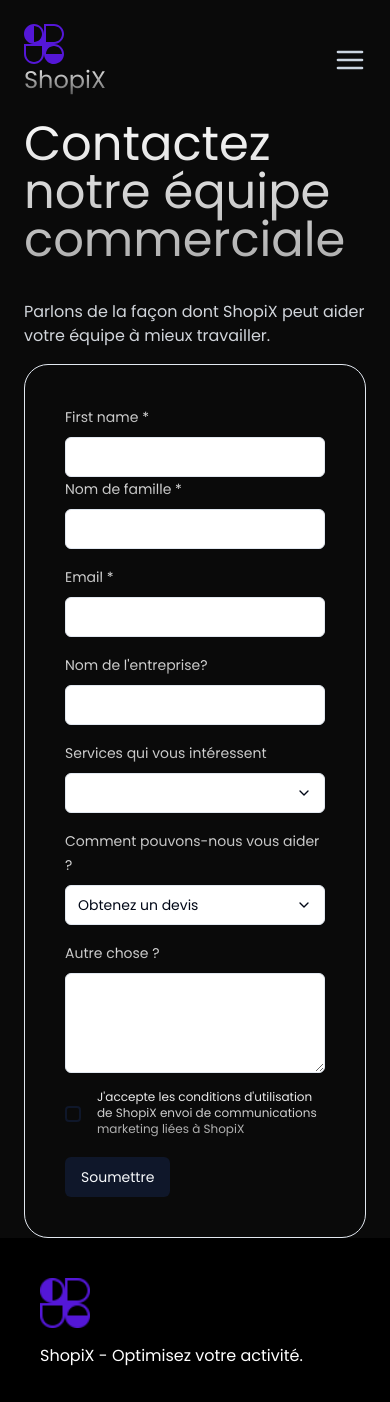
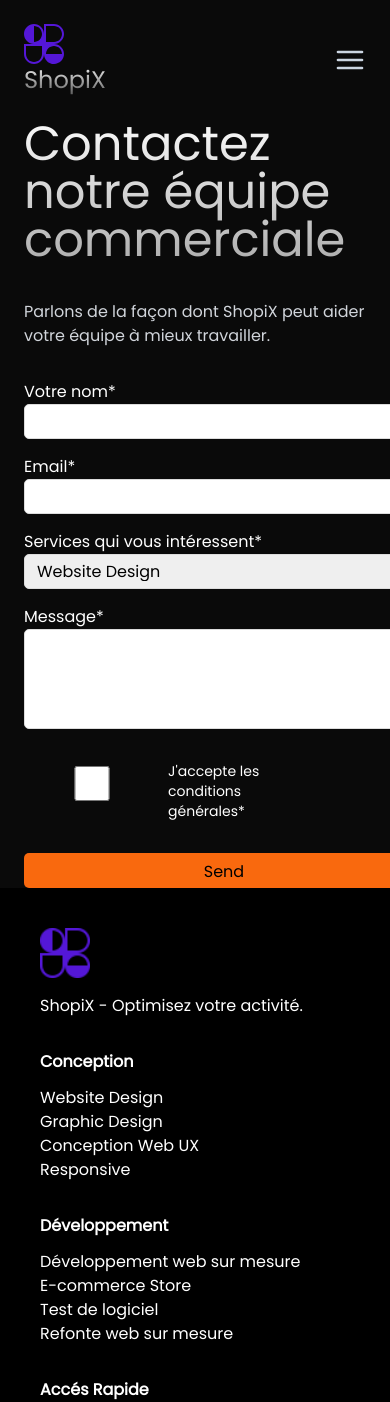
Before and after one commit to cdevl3749/shopixdev, a Next.js app: page /contact in a window 390 px wide. Shown: the top 1402 px of the page. Built offline with nearby package versions, Linux system fonts and the light colour scheme.

Commit message:
update-28-01-2025-15h10

```diff
--- a/app/contact/page.tsx
+++ b/app/contact/page.tsx
@@ -1,112 +1,66 @@
 "use client";
-
-import { useState } from "react";
-
-import { zodResolver } from "@hookform/resolvers/zod";
-
-import { useForm } from "react-hook-form";
-
-import * as z from "zod";
-
-import { Checkbox } from "@/components/ui/checkbox";
-
-import {
-  Select,
-  SelectContent,
-  SelectItem,
-  SelectTrigger,
-  SelectValue,
-} from "@/components/ui/select";
-
-import { Button } from "@/components/ui/button";
-
-import {
-  Form,
-  FormControl,
-  // FormDescription,
-  FormField,
-  FormItem,
-  FormLabel,
-  // FormMessage,
-} from "@/components/ui/form";
-
-import { Input } from "@/components/ui/input";
-
-import { useToast } from "@/components/ui/use-toast";
-
-import { Textarea } from "@/components/ui/textarea";
-import { PiSmiley } from "react-icons/pi";
+import React, { useRef } from "react";
+import emailjs from "@emailjs/browser";
+import styled from "styled-components";
 import Navbar from "@/components/navbar";
 
-const FormSchema = z.object({
-  first_name: z.string(),
-  last_name: z.string(),
-  email: z.string().email(),
-  job_title: z.string(),
-  company_name: z.string(),
-  help: z.enum([
-    "Obtenez un devis",
-    "Autre",
-  ]),
-  services: z.enum([
-    "Applications web et mobiles",
-    "Gestion des réseaux sociaux",
-    "Conception graphique",
-    "Stratégie digitale",
-    "E-commerce",
-  ]),
-  info: z.string(),
-  terms: z.boolean(),
-});
+// npm i @emailjs/browser
 
-type FormValues = z.infer<typeof FormSchema>;
-
-export default function ContactForm() {
-  const [loading, setLoading] = useState(false);
-  const [submitted, setSubmitted] = useState(false);
-  const { toast } = useToast();
-
-  const form = useForm<FormValues>({
-    resolver: zodResolver(FormSchema),
-    defaultValues: {
-      first_name: "",
-      last_name: "",
-      email: "",
-      job_title: "",
-      company_name: "",
-      help: "Obtenez un devis",
-      services: "Applications web et mobiles",
-      info: "",
-      terms: false,
-    },
+const Contact = () => {
+  const form = useRef<HTMLFormElement>(null);
+  const [showConfirmation, setShowConfirmation] = React.useState(false);
+  const [formErrors, setFormErrors] = React.useState({
+    name: false,
+    email: false,
+    service: false,
+    message: false,
+    terms: false,
   });
 
-  async function onSubmit(data: z.infer<typeof FormSchema>) {
-    try {
-      setLoading(true);
-      const res = await fetch("/api/contact", {
-        method: "POST",
-        headers: { "Content-Type": "application/json" },
-        body: JSON.stringify(data),
-      });
+  const sendEmail = (e: React.FormEvent<HTMLFormElement>) => {
+    e.preventDefault();
 
-      if (!res.ok) {
-        throw new Error("Quelques chose s'est mal passé");
-      }
+    if (!form.current) return;
 
-      setSubmitted(true);
-    } catch {
-      toast({
-        title: "Error",
-        description: "Quelques chose s'est mal passé",
-      });
-    } finally {
-      setLoading(false);
+    // Check form validation
+    const formData = new FormData(form.current);
+    const errors = {
+      name: !formData.get('user_name'),
+      email: !formData.get('user_email'),
+      service: !formData.get('user_service'),
+      message: !formData.get('message'),
+      terms: !formData.get('terms'),
+    };
+
+    setFormErrors(errors);
+
+    // If any errors exist, don't submit
+    if (Object.values(errors).some(error => error)) {
+      return;
     }
-  }
 
+    emailjs
+      .sendForm(
+        "service_3nkc35c",
+        "template_bev84qf",
+        form.current,
+        "o3sNWIRA-SH7s2nsx"
+      )
+      .then(
+        (result) => {
+          console.log(result.text);
+          setShowConfirmation(true);
+          form.current?.reset();
+          // Hide confirmation message after 5 seconds
+          setTimeout(() => setShowConfirmation(false), 5000);
+        },
+        (error) => {
+          console.log(error.text);
+        }
+      );
+  };
   return (
-    <div className=" w-full   md:items-center md:justify-center bg-black/[0.96] antialiased bg-grid-white/[0.02] relative overflow-hidden ">
+     <div className=" w-full   md:items-center md:justify-center bg-black/[0.96] antialiased bg-grid-white/[0.02] relative overflow-hidden ">
       <Navbar
         scrollToWebsiteDesign={() => {}}
         scrollToGraphicDesign={() => {}}
@@ -150,222 +104,109 @@
           </div>
         </div>
 
-        <Form {...form}>
-          {!submitted ? (
-            <form
-              onSubmit={form.handleSubmit(onSubmit)}
-              className="
-            space-y-4
-            h-full
-            border rounded-3xl p-10
-            md:w-1/3"
-            >
-              <div className="md:flex items-center gap-6 ">
-                <FormField
-                  control={form.control}
-                  name="first_name"
-                  render={({ field }) => (
-                    <FormItem className="items-center justify-center  w-full">
-                      <FormLabel className="text-sm bg-clip-text text-transparent bg-gradient-to-b from-neutral-50 to-neutral-400 bg-opacity-50">
-                        First name *
-                      </FormLabel>
-                      <FormControl>
-                        <Input {...field} />
-                      </FormControl>
-                    </FormItem>
-                  )}
-                />
+        <StyledContactForm>
+          <form ref={form} onSubmit={sendEmail}>
+            <label>Votre nom*</label>
+            <input type="text" name="user_name" />
+            {formErrors.name && <span className="text-red-500 text-sm">Ce champ est obligatoire</span>}
 
-                <FormField
-                  control={form.control}
-                  name="last_name"
-                  render={({ field }) => (
-                    <FormItem className="items-center justify-center  w-full">
-                      <FormLabel className="text-sm bg-clip-text text-transparent bg-gradient-to-b from-neutral-50 to-neutral-400 bg-opacity-50">
-                        Nom de famille *
-                      </FormLabel>
-                      <FormControl>
-                        <Input {...field} />
-                      </FormControl>
-                    </FormItem>
-                  )}
-                />
+            <label>Email*</label>
+            <input type="email" name="user_email" />
+            {formErrors.email && <span className="text-red-500 text-sm">Ce champ est obligatoire</span>}
+
+            <label>Services qui vous intéressent*</label>
+            <select name="user_service" className="w-full h-[35px] px-2 rounded-[5px] border border-[#dcdcdc] text-black focus:border-[2px] focus:border-[rgba(0,206,158,1)] outline-none">
+              <option value="website_design">Website Design</option>
+              <option value="graphic_design">Graphic Design</option>
+              <option value="web_ux">Conception Web UX</option>
+              <option value="dev_app">App Development</option>
+              <option value="shopify">E-commerce Store</option>
+              <option value="refonte">Refonte de site web</option>
+              <option value="test">Test de logiciel</option>
+              <option value="social_media">Social Media</option>
+              <option value="other">Autre</option>
+            </select>
+            {formErrors.service && <span className="text-red-500 text-sm">Ce champ est obligatoire</span>}
+
+            <label>Message*</label>
+            <textarea name="message" />
+            {formErrors.message && <span className="text-red-500 text-sm">Ce champ est obligatoire</span>}
+
+            <div className="flex items-center gap-2 mt-4">
+              <input
+                type="checkbox"
+                name="terms"
+                className="w-4 h-4"
+              />
+              <label className="text-sm">J&apos;accepte les conditions générales*</label>
+            </div>
+            {formErrors.terms && <span className="text-red-500 text-sm">Vous devez accepter les conditions</span>}
+
+            <input type="submit" value="Send" />
+            {showConfirmation && (
+              <div className="text-green-500 mt-4">
+                Votre message a été envoyé avec succès!
               </div>
-
-              <FormField
-                control={form.control}
-                name="email"
-                render={({ field }) => (
-                  <FormItem className="items-center justify-center  w-full">
-                    <FormLabel className="text-sm bg-clip-text text-transparent bg-gradient-to-b from-neutral-50 to-neutral-400 bg-opacity-50">
-                      Email *
-                    </FormLabel>
-                    <FormControl>
-                      <Input {...field} />
-                    </FormControl>
-                  </FormItem>
-                )}
-              />
-
-              <FormField
-                control={form.control}
-                name="company_name"
-                render={({ field }) => (
-                  <FormItem className="items-center justify-center  w-full">
-                    <FormLabel className="text-sm bg-clip-text text-transparent bg-gradient-to-b from-neutral-50 to-neutral-400 bg-opacity-50">
-                      Nom de l&apos;entreprise?
-                    </FormLabel>
-                    <FormControl>
-                      <Input {...field} />
-                    </FormControl>
-                  </FormItem>
-                )}
-              />
-
-              <FormField
-                control={form.control}
-                name="services"
-                render={({ field }) => (
-                  <FormItem className="items-center justify-center w-full">
-                    <FormLabel className="text-sm bg-clip-text text-transparent bg-gradient-to-b from-neutral-50 to-neutral-400 bg-opacity-50">
-                    Services qui vous intéressent
-                    </FormLabel>
-                    <Select
-                      onValueChange={field.onChange}
-                      defaultValue={field.value}
-                    >
-                      <FormControl>
-                        <SelectTrigger>
-                          <SelectValue placeholder="Select an option" />
-                        </SelectTrigger>
-                      </FormControl>
-                      <SelectContent>
-                        <div className="flex gap-4">
-                          <SelectItem value="Applications web et mobiles ">
-                          Applications web et mobiles
-                          </SelectItem>
-                        </div>
-                        <SelectItem value="Gestion des réseaux sociaux">Gestion des réseaux sociaux</SelectItem>
-                        <SelectItem value="Conception graphique">Conception graphique</SelectItem>
-                        <SelectItem value="Stratégie digitale">Stratégie digitale</SelectItem>
-                        <SelectItem value="E-commerce">E-commerce</SelectItem>
-                      </SelectContent>
-                    </Select>
-                  </FormItem>
-                )}
-              />
-
-              <FormField
-                control={form.control}
-                name="help"
-                render={({ field }) => (
-                  <FormItem className="items-center justify-center  w-full">
-                    <FormLabel className="text-sm bg-clip-text text-transparent bg-gradient-to-b from-neutral-50 to-neutral-400 bg-opacity-50">
-                      Comment pouvons-nous vous aider ?
-                    </FormLabel>
-                    <Select
-                      onValueChange={field.onChange}
-                      defaultValue={field.value}
-                    >
-                      <FormControl>
-                        <SelectTrigger
-
-
-                        >
-                          <SelectValue placeholder="Select an option" />
-                        </SelectTrigger>
-                      </FormControl>
-                      <SelectContent>
-                        <div className="flex gap-4">
-                          <SelectItem value="Obtenez un devis">
-                            Obtenez un devis
-                          </SelectItem>
-                        </div>
-                        <SelectItem value="Autre">Autre</SelectItem>
-                      </SelectContent>
-                    </Select>
-                  </FormItem>
-                )}
-              />
-
-              <FormField
-                control={form.control}
-                name="info"
-                render={({ field }) => (
-                  <FormItem className="items-center justify-center w-full">
-                    <FormLabel className="text-sm bg-clip-text text-transparent bg-gradient-to-b from-neutral-50 to-neutral-400 bg-opacity-50">
-                      Autre chose ?
-                    </FormLabel>
-                    <FormControl>
-                      <Textarea style={{ height: "100px" }} {...field} />
-                    </FormControl>
-                  </FormItem>
-                )}
-              />
-
-              <div className="flex gap-4 items-center">
-                <div>
-                  <Checkbox
-                    className="
-                outline
-                border-2
-                text-sm
-                font-light
-                bg-clip-text text-transparent bg-gradient-to-b from-neutral-50 to-neutral-400
-                "
-                  />
-                </div>
-                <div className="text-xs font-light  md:w-3/4 mb-1 bg-clip-text text-transparent bg-gradient-to-b from-neutral-50 to-neutral-400">
-                  J&apos;accepte les conditions d&apos;utilisation de ShopiX envoi de communications marketing liées à ShopiX
-                </div>
-              </div>
-
-              <div className="flex items-center gap-4">
-                <Button
-                  type="submit"
-                  className="
-                            text-sm
-                            font-light
-
-                            "
-                  disabled={loading}
-                  onClick={() => form.handleSubmit(onSubmit)}
-                >
-                  Soumettre
-                </Button>
-              </div>
-            </form>
-          ) : (
-            <>
-              <div
-                className="
-        text-xl
-
-        md:text-2xl
-        flex
-        items-center
-        justify-center
-        flex-col
-
-
-
-        px-8
-
-        "
-              >
-                <div className="w-80 py-20">
-                  <PiSmiley className="text-6xl text-[#6c6684] mx-auto" />
-
-                  <div className="text-gray-500 font-light  text-center justify-center mx-auto py-10">
-                    Nous avons reçu votre demande et nous vous contacterons
-                    prochainement par e-mail.
-                  </div>
-                </div>
-              </div>
-            </>
-          )}
-        </Form>
+            )}
+          </form>
+        </StyledContactForm>
       </div>
     </div>
   );
-}
+};
+
+const StyledContactForm = styled.div`
+  width: 400px;
+  form {
+    display: flex;
+    align-items: flex-start;
+    flex-direction: column;
+    width: 100%;
+    font-size: 16px;
+    color: white;
+
+    input {
+      width: 100%;
+      height: 35px;
+      padding: 7px;
+      outline: none;
+      border-radius: 5px;
+      border: 1px solid rgb(220, 220, 220);
+      color: black;
+
+      &:focus {
+        border: 2px solid rgba(0, 206, 158, 1);
+      }
+    }
+
+    textarea {
+      max-width: 100%;
+      min-width: 100%;
+      width: 100%;
+      max-height: 100px;
+      min-height: 100px;
+      padding: 7px;
+      outline: none;
+      border-radius: 5px;
+      border: 1px solid rgb(220, 220, 220);
+      color: black;
+
+      &:focus {
+        border: 2px solid rgba(0, 206, 158, 1);
+      }
+    }
+
+    label {
+      margin-top: 1rem;
+    }
+
+    input[type="submit"] {
+      margin-top: 2rem;
+      cursor: pointer;
+      background: rgb(249, 105, 14);
+      border: none;
+    }
+  }
+`;
+
+export default Contact;
--- a/app/faq.tsx
+++ b/app/faq.tsx
@@ -25,6 +25,10 @@
       <AccordionTrigger>Qui sommes-nous ?</AccordionTrigger>
       <AccordionContent>
         ShopiX est une agence de marketing à part entière spécialisée dans l&apos;image de marque, la conception de sites Web et le marketing numérique.
+        Nous sommes spécialisés dans la création de solutions technologiques innovantes,
+        entièrement personnalisées, au service de clients issus de divers secteurs d&apos;activité.
+        Notre approche de travail nous permet de concevoir des solutions sur mesure, efficaces, performantes,
+        et offrant un retour sur investissement rapide et à haute valeur ajoutée.
       </AccordionContent>
     </AccordionItem>
     <AccordionItem value="item-2">
```
